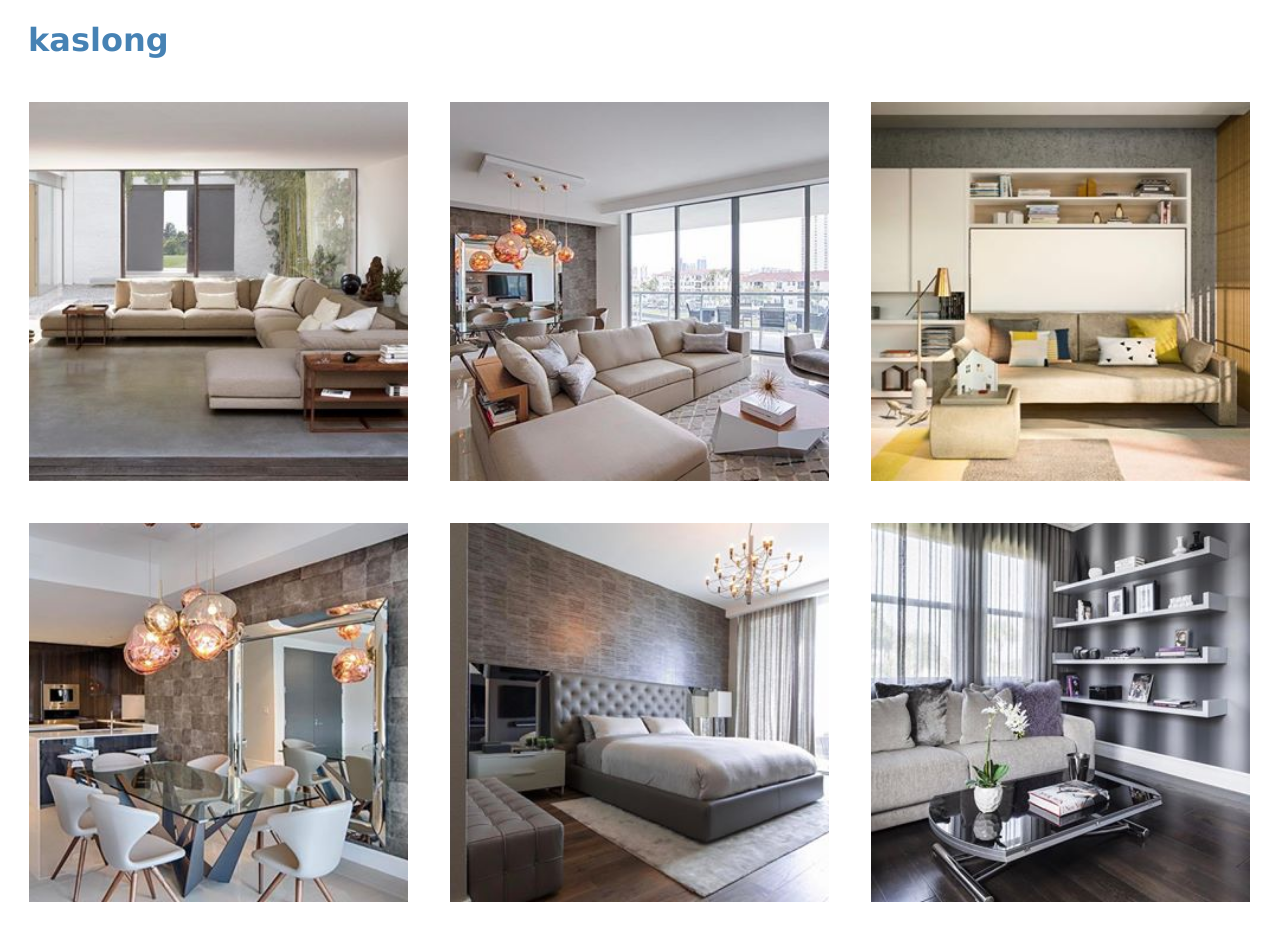
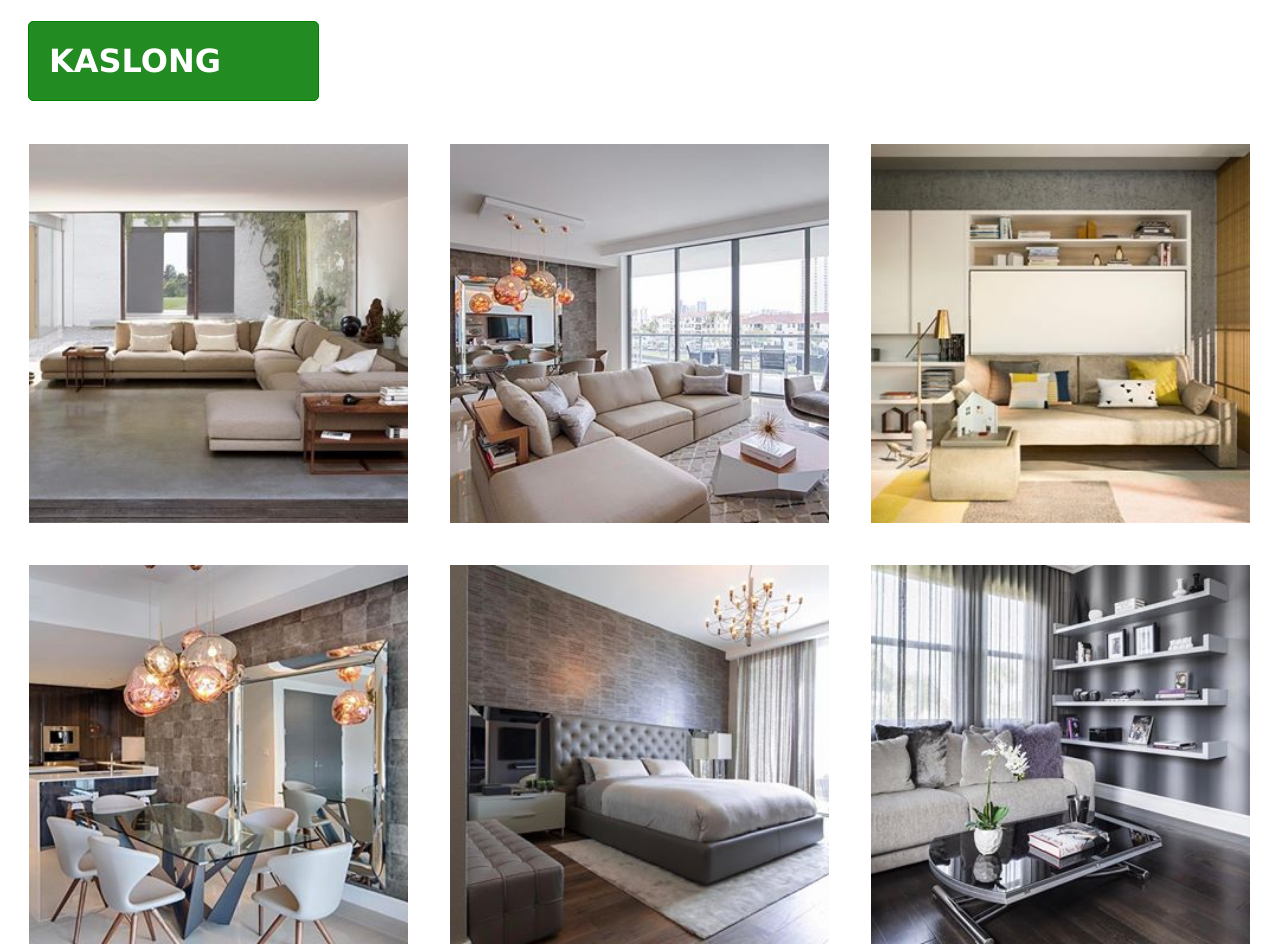
Before and after one commit to kaslong015/ITF, a plain HTML site: page classwork/index3.html in a window 1280 px wide. Before the commit the page ends 923 px from the top, so only its background shows below. Drawn offline with Linux system fonts and the light colour scheme.

Commit message:
updated css

```diff
--- a/classwork/index3.html
+++ b/classwork/index3.html
@@ -13,14 +13,24 @@
         #header{
             font-family: Verdana;
             margin-left:20px;
-            color:steelblue;
+            color:#fff;
             font-weight: bolder;
+
+        }
+        h1{
+            border:1px  solid green;
+            width: 20%;
+            padding: 20px ;
+            text-transform: uppercase;
+            background-color:forestgreen;
+            border-radius: 5px;
         }
     </style>
     <body>
         <div id="header">
             <h1>kaslong</h1>
         </div>
+
        <img src="img/square-1.jpg" alt="">
        <img src="img/square-2.jpg" alt="">
        <img src="img/square-3.jpg" alt="">
```
